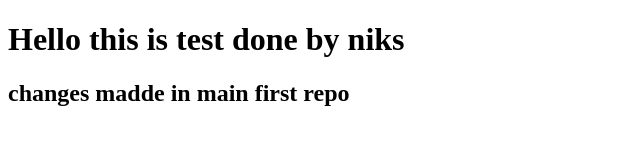
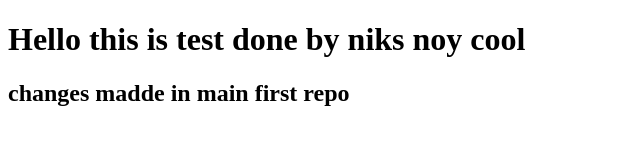
Before and after one commit to niksbamne/expert-octo-guacamole, a plain HTML site: page test.html in a window 1280 px wide. Shown: the whole page, without its empty margins (0-640 px from the left). Drawn offline with Linux system fonts and the light colour scheme.

Commit message:
some thing is worng

```diff
--- a/test.html
+++ b/test.html
@@ -7,7 +7,7 @@
     <title>Document</title>
 </head>
 <body>
-    <h1>Hello this is test done by niks</h1>
+    <h1>Hello this is test done by niks noy cool</h1>
     <h2>changes madde in main first repo</h2>
 </body>
 </html>
```
